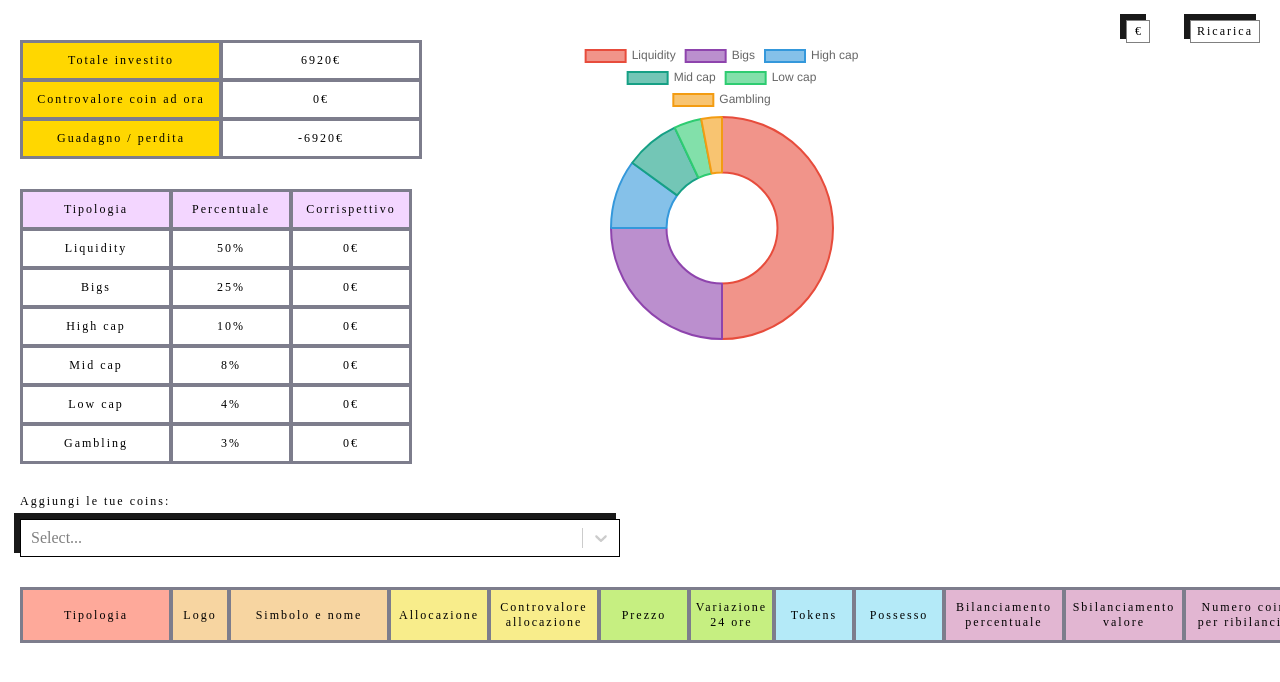
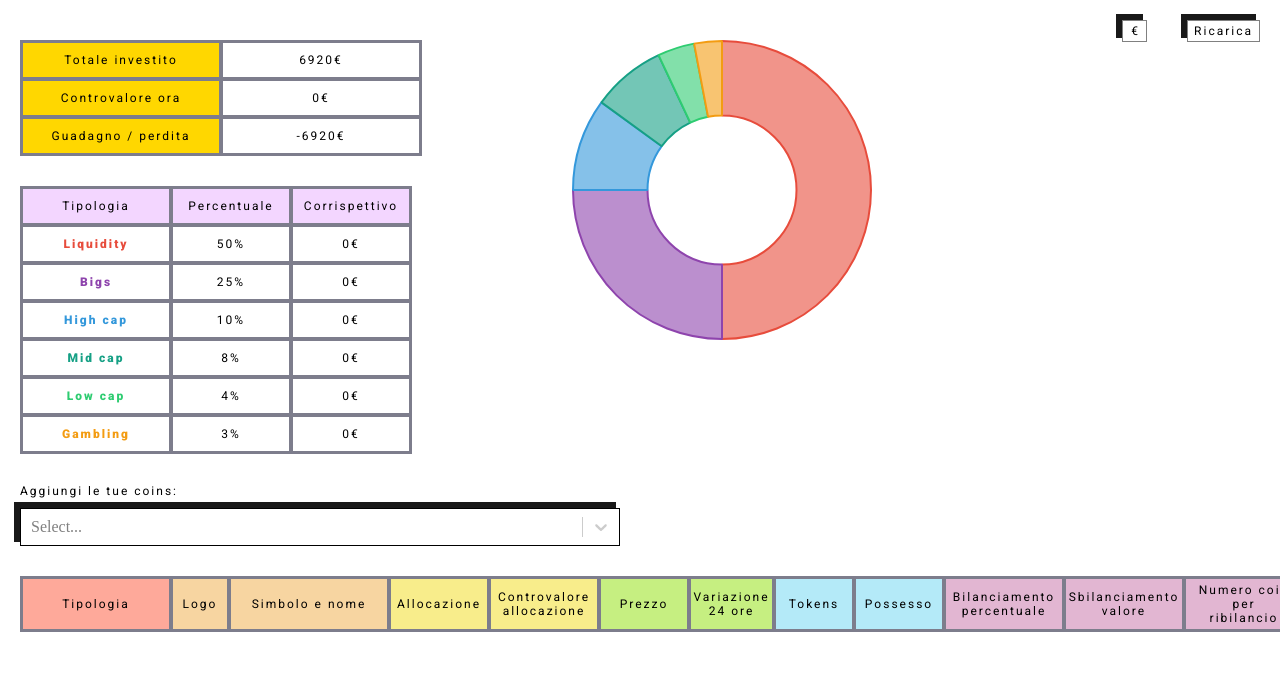
Before and after one commit to Filippinifra/crypto-tracker, a Next.js app: page / in a window 1280 px wide. Shown: the top 682 px of the page. Built offline with nearby package versions, Linux system fonts and the light colour scheme; no server answers.

Commit message:
Change font, change colors and improve grid readability

```diff
--- a/src/components/DoughnutChart.tsx
+++ b/src/components/DoughnutChart.tsx
@@ -1,8 +1,8 @@
 import React, { FC } from "react";
-import { Chart as ChartJS, ArcElement, Tooltip, Legend } from "chart.js";
+import { Chart as ChartJS, ArcElement, Tooltip } from "chart.js";
 import { Doughnut } from "react-chartjs-2";
 
-ChartJS.register(ArcElement, Tooltip, Legend);
+ChartJS.register(ArcElement, Tooltip);
 
 export const DoughnutChart: FC<{ data: any }> = ({ data }) => {
   return (
--- a/src/components/GridCoins.tsx
+++ b/src/components/GridCoins.tsx
@@ -1,25 +1,34 @@
 import { Grid } from "components/Grid";
 import Image from "next/image";
-import { FC } from "react";
+import React, { FC } from "react";
 import { CurrencySymbol } from "types/currency";
 import { RebalancingCoin, RebalancingCoins } from "types/rebalancingCoins";
-import { getFiatRebalanceColor, getPercentageBalanceColor, greenVariationColor, gridCoinColors, redVariationColor } from "utils/colors";
+import { getFiatRebalanceColor, getPercentageBalanceColor, greenVariationColor, headerGridCoinColors, redVariationColor } from "utils/colors";
 import { Typography } from "components/Typography";
 import { getSplittedPrice, PLACEHOLDER } from "utils/labels";
+import { WalletDivision } from "types/walletDivision";
 
-const LabelCell: FC<{ value: string | number; color: string; trunc?: boolean; height?: number; textColor?: string }> = ({ value, color, trunc = true, height, textColor }) => {
-  const style: React.CSSProperties = {
+const LabelCell: FC<{ value: string | number; color: string; trunc?: boolean; height?: number; textColor?: string; style?: React.CSSProperties }> = ({
+  value,
+  color,
+  trunc = true,
+  height,
+  textColor,
+  style,
+}) => {
+  const additionalStyle: React.CSSProperties = {
     width: "100%",
     backgroundColor: color,
     padding: 10,
     boxSizing: "border-box",
     color: textColor,
+    ...style,
     ...(height && { height, display: "flex", alignItems: "center", justifyContent: "center" }),
     ...(trunc && { whiteSpace: "nowrap", overflow: "hidden", textOverflow: "ellipsis" }),
   };
 
   return (
-    <Typography variant="body" style={style}>
+    <Typography variant="body" style={additionalStyle}>
       {value || PLACEHOLDER}
     </Typography>
   );
@@ -27,22 +36,22 @@ const LabelCell: FC<{ value: string | number; color: string; trunc?: boolean; he
 
 const getHeaders = () => {
   return [
-    <LabelCell height={50} trunc={false} color={gridCoinColors[0]} value={"Tipologia"} key={`coin-table-type`} />,
-    <LabelCell height={50} trunc={false} color={gridCoinColors[1]} value={"Logo"} key={`coin-table-image`} />,
-    <LabelCell height={50} trunc={false} color={gridCoinColors[1]} value={"Simbolo e nome"} key={`coin-table-name`} />,
-    <LabelCell height={50} trunc={false} color={gridCoinColors[2]} value={"Allocazione"} key={`coin-table-perc`} />,
-    <LabelCell height={50} trunc={false} color={gridCoinColors[2]} value={"Controvalore allocazione"} key={`coin-table-value-for-perc`} />,
-    <LabelCell height={50} trunc={false} color={gridCoinColors[3]} value={"Prezzo"} key={`coin-table-price`} />,
-    <LabelCell height={50} trunc={false} color={gridCoinColors[3]} value={"Variazione 24 ore"} key={`coin-table-price-variation`} />,
-    <LabelCell height={50} trunc={false} color={gridCoinColors[4]} value={"Tokens"} key={`coin-table-holding-token`} />,
-    <LabelCell height={50} trunc={false} color={gridCoinColors[4]} value={"Possesso"} key={`coin-table-holding-in-fiat`} />,
-    <LabelCell height={50} trunc={false} color={gridCoinColors[5]} value={"Bilanciamento percentuale"} key={`coin-table-perc-balancing`} />,
-    <LabelCell height={50} trunc={false} color={gridCoinColors[5]} value={"Sbilanciamento valore"} key={`coin-table-value-balancing`} />,
-    <LabelCell height={50} trunc={false} color={gridCoinColors[5]} value={"Numero coin per ribilancio"} key={`coin-table-coin-balancing`} />,
+    <LabelCell height={50} trunc={false} color={headerGridCoinColors[0]} value={"Tipologia"} key={`coin-table-type`} />,
+    <LabelCell height={50} trunc={false} color={headerGridCoinColors[1]} value={"Logo"} key={`coin-table-image`} />,
+    <LabelCell height={50} trunc={false} color={headerGridCoinColors[1]} value={"Simbolo e nome"} key={`coin-table-name`} />,
+    <LabelCell height={50} trunc={false} color={headerGridCoinColors[2]} value={"Allocazione"} key={`coin-table-perc`} />,
+    <LabelCell height={50} trunc={false} color={headerGridCoinColors[2]} value={"Controvalore allocazione"} key={`coin-table-value-for-perc`} />,
+    <LabelCell height={50} trunc={false} color={headerGridCoinColors[3]} value={"Prezzo"} key={`coin-table-price`} />,
+    <LabelCell height={50} trunc={false} color={headerGridCoinColors[3]} value={"Variazione 24 ore"} key={`coin-table-price-variation`} />,
+    <LabelCell height={50} trunc={false} color={headerGridCoinColors[4]} value={"Tokens"} key={`coin-table-holding-token`} />,
+    <LabelCell height={50} trunc={false} color={headerGridCoinColors[4]} value={"Possesso"} key={`coin-table-holding-in-fiat`} />,
+    <LabelCell height={50} trunc={false} color={headerGridCoinColors[5]} value={"Bilanciamento percentuale"} key={`coin-table-perc-balancing`} />,
+    <LabelCell height={50} trunc={false} color={headerGridCoinColors[5]} value={"Sbilanciamento valore"} key={`coin-table-value-balancing`} />,
+    <LabelCell height={50} trunc={false} color={headerGridCoinColors[5]} value={"Numero coin per ribilancio"} key={`coin-table-coin-balancing`} />,
   ];
 };
 
-const getRow = (coin: RebalancingCoin, index: number, symbolCurrency: CurrencySymbol) => {
+const getRow = (coin: RebalancingCoin, index: number, wallet: WalletDivision, symbolCurrency: CurrencySymbol) => {
   const {
     symbolAndName,
     logoUrl,
@@ -59,10 +68,18 @@ const getRow = (coin: RebalancingCoin, index: number, symbolCurrency: CurrencySy
     typology,
   } = coin;
 
-  const color = index % 2 === 0 ? "#f4f4f5" : "#D4D4D8";
+  const color = index % 2 === 0 ? "#f4f4f5" : "#d4d4d8";
+
+  const colorTypologyText = wallet.find(({ typology: walletTypology }) => walletTypology === typology);
 
   return [
-    <LabelCell color={color} value={typology} key={`coin-table-${id}-type`} />,
+    <LabelCell
+      textColor={colorTypologyText?.color || "black"}
+      color={"white"}
+      value={typology}
+      key={`coin-table-${id}-type`}
+      style={{ fontWeight: 800, border: `5px solid ${colorTypologyText?.color}`, padding: 5 }}
+    />,
     <div style={{ backgroundColor: color, height: 34, display: "flex", alignItems: "center", justifyContent: "center" }} key={`coin-table-${id}-image`}>
       <Image src={logoUrl} alt={id} height={25} width={25} />
     </div>,
@@ -84,10 +101,10 @@ const getRow = (coin: RebalancingCoin, index: number, symbolCurrency: CurrencySy
   ];
 };
 
-export const GridCoins: FC<{ rebalancingCoins: RebalancingCoins; symbolCurrency: CurrencySymbol }> = ({ rebalancingCoins, symbolCurrency }) => {
+export const GridCoins: FC<{ rebalancingCoins: RebalancingCoins; wallet: WalletDivision; symbolCurrency: CurrencySymbol }> = ({ rebalancingCoins, wallet, symbolCurrency }) => {
   // @ts-ignore
   const coinsData: any[] = rebalancingCoins.reduce((r, coinData, index) => {
-    return [...r, ...getRow(coinData, index, symbolCurrency)];
+    return [...r, ...getRow(coinData, index, wallet, symbolCurrency)];
   }, []);
 
   return <Grid templateColumns={"150px 58px 160px 100px 110px 90px 85px 80px 90px 120px 120px 120px"} data={[...getHeaders(), ...coinsData]} />;
--- a/src/components/GridWallet.tsx
+++ b/src/components/GridWallet.tsx
@@ -1,16 +1,16 @@
-import { FC } from "react";
+import React, { FC } from "react";
 import { CurrencySymbol } from "types/currency";
 import { WalletDivision, WalletPiece } from "types/walletDivision";
-import { gridWalletColor } from "utils/colors";
+import { headerGridWalletColor } from "utils/colors";
 import { getSplittedPrice, PLACEHOLDER } from "utils/labels";
 import { Grid } from "components/Grid";
 import { Typography } from "components/Typography";
 
-const LabelCell: FC<{ value: string | number; isTitle?: boolean }> = ({ value, isTitle }) => {
-  const style: React.CSSProperties = { width: "100%", backgroundColor: isTitle ? gridWalletColor : "white", padding: 10, boxSizing: "border-box" };
+const LabelCell: FC<{ value: string | number; isTitle?: boolean; color?: string; style?: React.CSSProperties }> = ({ value, isTitle, color, style }) => {
+  const additionalStyle: React.CSSProperties = { width: "100%", backgroundColor: isTitle ? headerGridWalletColor : "white", padding: 10, boxSizing: "border-box", color };
 
   return (
-    <Typography variant="body" style={style}>
+    <Typography variant="body" style={{ ...additionalStyle, ...style }}>
       {value || PLACEHOLDER}
     </Typography>
   );
@@ -24,11 +24,11 @@ const getHeaders = () => {
   ];
 };
 
-const getRow = (walletPiece: WalletPiece, sumFiatValue: number, symbolCurrency: string | undefined) => {
-  const { percentage, typology } = walletPiece;
+const getRow = (walletPiece: WalletPiece, sumFiatValue: number, symbolCurrency: string | undefined, index: number) => {
+  const { percentage, typology, color } = walletPiece;
 
   return [
-    <LabelCell key={`wallet-${typology}`} value={typology} />,
+    <LabelCell color={color} key={`wallet-${typology}`} value={typology} style={{ fontWeight: 800 }} />,
     <LabelCell key={`wallet-${typology}-percentage`} value={`${percentage}%`} />,
     <LabelCell key={`wallet-${typology}-value`} value={`${getSplittedPrice((sumFiatValue / 100) * percentage, 5, 0)}${symbolCurrency}`} />,
   ];
@@ -36,8 +36,8 @@ const getRow = (walletPiece: WalletPiece, sumFiatValue: number, symbolCurrency:
 
 export const GridWallet: FC<{ wallet: WalletDivision; sumFiatValue: number; symbolCurrency: CurrencySymbol }> = ({ wallet, sumFiatValue, symbolCurrency }) => {
   // @ts-ignore
-  const walletData: any = wallet.reduce((r, walletDataRow) => {
-    return [...r, ...getRow(walletDataRow, sumFiatValue, symbolCurrency)];
+  const walletData: any = wallet.reduce((r, walletDataRow, index) => {
+    return [...r, ...getRow(walletDataRow, sumFiatValue, symbolCurrency, index)];
   }, []);
 
   return <Grid templateColumns={"150px 120px 120px"} data={[...getHeaders(), ...walletData]} />;
--- a/src/components/Typography.tsx
+++ b/src/components/Typography.tsx
@@ -15,6 +15,7 @@ type tStyle = {
 
 const styles: tStyle = {
   body: {
+    fontFamily: "Roboto",
     fontSize: 12,
     letterSpacing: 2,
   },
--- a/src/components/VestSummary.tsx
+++ b/src/components/VestSummary.tsx
@@ -22,7 +22,7 @@ export const VestSummary: FC<{ totalVest: number; sumFiatValue: number; symbolCu
       data={[
         <LabelCell value={"Totale investito"} key={"total-vest-title"} isTitle />,
         <LabelCell value={`${totalVest}${symbolCurrency}`} key={"total-vest"} />,
-        <LabelCell value={"Controvalore coin ad ora"} key={"fiat-sum-value-title"} isTitle />,
+        <LabelCell value={"Controvalore ora"} key={"fiat-sum-value-title"} isTitle />,
         <LabelCell value={`${getSplittedPrice(sumFiatValue, 5, 0)}${symbolCurrency}`} key={"fiat-sum-value"} />,
         <LabelCell value={"Guadagno / perdita"} key={"profit-title"} isTitle />,
         <LabelCell value={`${getSplittedPrice(sumFiatValue - totalVest, 5, 0)}${symbolCurrency}`} key={"profit"} />,
--- a/src/hooks/useWallet.ts
+++ b/src/hooks/useWallet.ts
@@ -1,3 +1,4 @@
+import { pieColorsDark } from "utils/colors";
 import { WalletDivision } from "types/walletDivision";
 import { useEffect, useState } from "react";
 
@@ -8,7 +9,7 @@ const tempCoins: WalletDivision = [
   { typology: "Mid cap", percentage: 8 },
   { typology: "Low cap", percentage: 4 },
   { typology: "Gambling", percentage: 3 },
-];
+].map((e, i) => ({ ...e, color: pieColorsDark[i] }));
 
 export const useWallet = () => {
   const [wallet, setWallet] = useState<WalletDivision>();
--- a/src/pages/_app.jsx
+++ b/src/pages/_app.jsx
@@ -1,6 +1,11 @@
+import Head from "next/head";
+
 const MyApp = ({ Component, pageProps }) => {
   return (
     <>
+      <Head>
+        <style>@import url('https://fonts.googleapis.com/css2?family=Quicksand&family=Roboto:wght@400;500;700;900&display=swap');</style>
+      </Head>
       <Component {...pageProps} />
       <style global jsx>{`
         html,
--- a/src/pages/index.tsx
+++ b/src/pages/index.tsx
@@ -104,7 +104,7 @@ export default function Home({ availableCoins }: InferGetStaticPropsType<typeof
           />
         </div>
         <Spacer size={30} />
-        <GridCoins rebalancingCoins={rebalancingCoins} symbolCurrency={symbolCurrency} />
+        <GridCoins rebalancingCoins={rebalancingCoins} wallet={wallet || []} symbolCurrency={symbolCurrency} />
       </Layout>
     </LoadErrorHandler>
   );
--- a/src/types/walletDivision.ts
+++ b/src/types/walletDivision.ts
@@ -3,4 +3,5 @@ export type WalletDivision = WalletPiece[];
 export interface WalletPiece {
   typology: string;
   percentage: number;
+  color: string;
 }
--- a/src/utils/colors.ts
+++ b/src/utils/colors.ts
@@ -1,8 +1,8 @@
 export const pieColors = ["#F1948A", "#BB8FCE", "#85C1E9", "#73C6B6", "#82E0AA", "#F8C471", "#E59866", "#D98880", "#C39BD3", "#7FB3D5", "#76D7C4", "#7DCEA0", "#F7DC6F", "#F0B27A"];
 export const pieColorsDark = ["#E74C3C", "#8E44AD", "#3498DB", "#16A085", "#2ECC71", "#F39C12", "#D35400", "#C0392B", "#9B59B6", "#2980B9", "#1ABC9C", "#27AE60", "#F1C40F", "#E67E22"];
 
-export const gridCoinColors = ["#FEA99A", "#F7D5A1", "#F8ED8B", "#C6EF81", "#B4EAF8", "#E2B6D2"];
-export const gridWalletColor = "#F3D6FF";
+export const headerGridCoinColors = ["#FEA99A", "#F7D5A1", "#F8ED8B", "#C6EF81", "#B4EAF8", "#E2B6D2"];
+export const headerGridWalletColor = "#F3D6FF";
 
 export const vestColor = "#FFD700";
 
```
